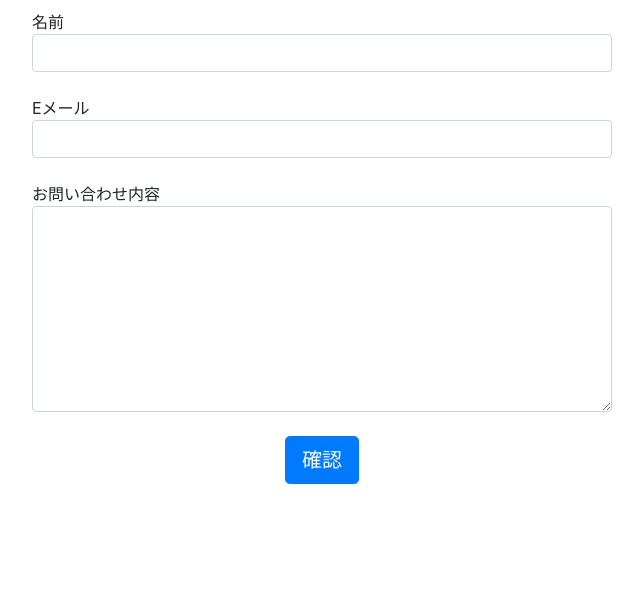
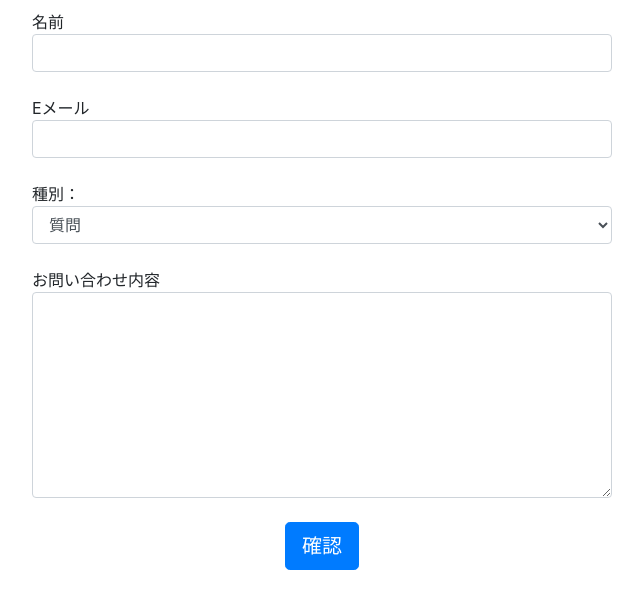
Before and after one commit to iwasatat0107/htdocs, a PHP site: page /contactform.php in a window 1280 px wide. Shown: the top 609 px of the page, without its empty margins (318-961 px from the left). Run offline with PHP 8.4, Linux system fonts and the light colour scheme.

Commit message:
セレクトボックスの作成

```diff
--- a/contactform.php
+++ b/contactform.php
@@ -1,4 +1,8 @@
 <?php
+  $kind   = array();
+  $kind[1]  = '質問';
+  $kind[2]  = 'ご意見';
+  $kind[3]  = '資料請求';
   session_start();
   $mode = 'input';
   $errmessage = array();
@@ -20,7 +24,14 @@
     } else if( !filter_var($_POST['email'], FILTER_VALIDATE_EMAIL) ){
 	    $errmessage[] = "メールアドレスが不正です";
 	  }
-	  $_SESSION['email']	= htmlspecialchars($_POST['email'], ENT_QUOTES);
+    $_SESSION['email']	= htmlspecialchars($_POST['email'], ENT_QUOTES);
+
+    if( !$_POST['mkind'] ) {
+	    $errmessage[] = "種別を入力してください";
+    } else if( $_POST['mkind'] <= 0 || $_POST['mkind'] >= 4 ){
+	    $errmessage[] = "動作が不正です";
+    }
+	  $_SESSION['mkind']	= htmlspecialchars($_POST['mkind'], ENT_QUOTES);
 
 	  if( !$_POST['message'] ){
 		  $errmessage[] = "お問い合わせ内容を入力してください";
@@ -50,6 +61,7 @@
     $message  = "お問い合わせを受け付けました \r\n"
               . "名前: " . $_SESSION['fullname'] . "\r\n"
               . "email: " . $_SESSION['email'] . "\r\n"
+              . "種別: " . $kind[ $_SESSION['mkind'] ] . "\r\n"
               . "お問い合わせ内容:\r\n"
               . preg_replace("/\r\n|\r|\n/", "\r\n", $_SESSION['message']);
 	  mail($_SESSION['email'],'お問い合わせありがとうございます',$message);
@@ -60,6 +72,7 @@
   } else {
     $_SESSION['fullname'] = "";
     $_SESSION['email']    = "";
+    $_SESSION['mkind']  = "";
     $_SESSION['message']  = "";
   }
 ?>
@@ -93,6 +106,17 @@
     <form action="./contactform.php" method="post">
       名前    <input type="text"    name="fullname" value="<?php echo $_SESSION['fullname'] ?>" class="form-control" ><br>
       Eメール <input type="email"   name="email"    value="<?php echo $_SESSION['email'] ?>" class="form-control" ><br>
+      種別：
+      <select name="mkind" class="form-control">
+        <?php foreach( $kind as $i => $v ){ ?>
+          <?php if( $_SESSION['mkind'] == $i ) { ?>
+          <option value="<?php echo $i ?>" selected><?php echo $v ?></option>
+          <?php } else { ?>
+          <option value="<?php echo $i ?>"><?php echo $v ?></option>
+          <?php } ?>
+        <?php } ?>
+      </select><br>
+
       お問い合わせ内容<br>
       <textarea cols="40" rows="8" name="message" class="form-control" ><?php echo $_SESSION['message'] ?></textarea><br>
       <div class="button">
@@ -105,6 +129,7 @@
       <input type="hidden" name="token" value= "<?php echo $_SESSION['token']; ?>">
       名前    <?php echo $_SESSION['fullname'] ?><br>
       Eメール <?php echo $_SESSION['email'] ?><br>
+      種別    <?php echo $kind[ $_SESSION['mkind'] ] ?><br>
       お問い合わせ内容<br>
       <?php echo nl2br($_SESSION['message']) ?><br>
       <input type="submit" name="back" value="戻る" class="btn btn-primary"/>
```
